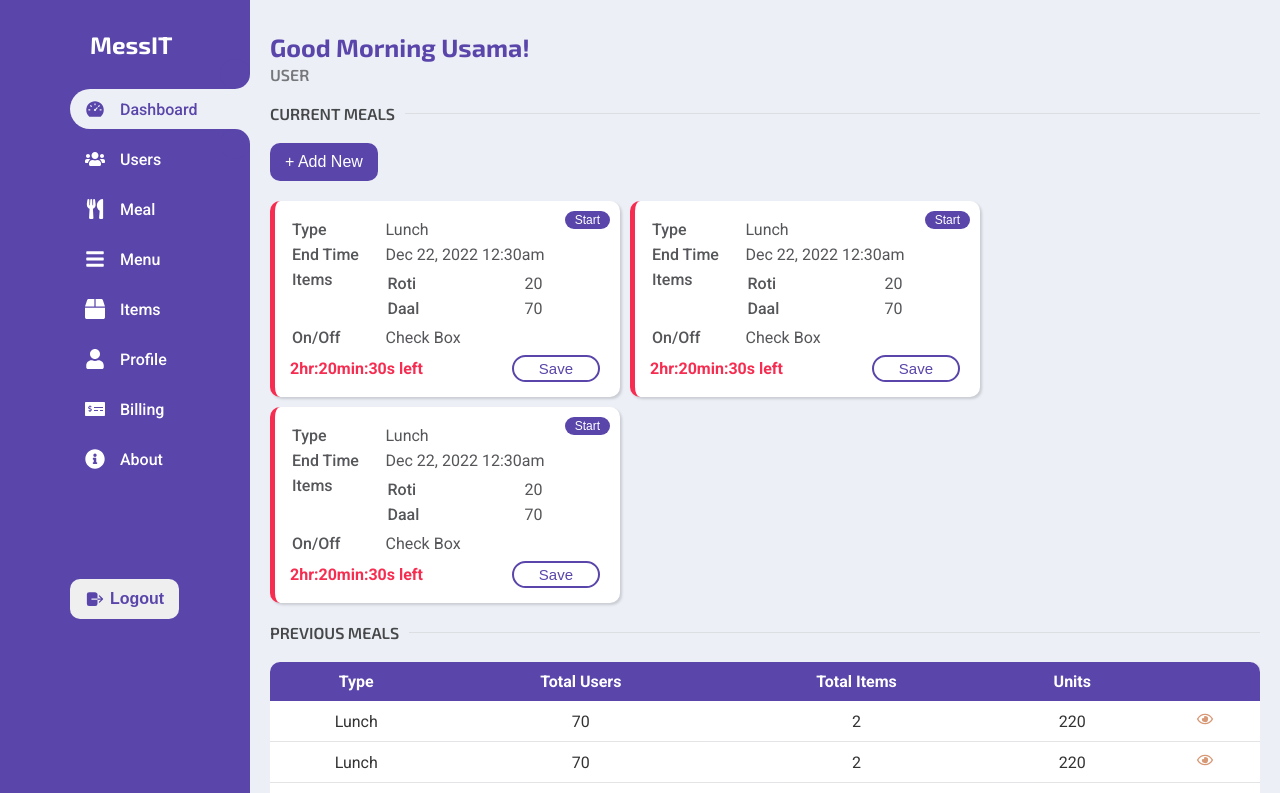
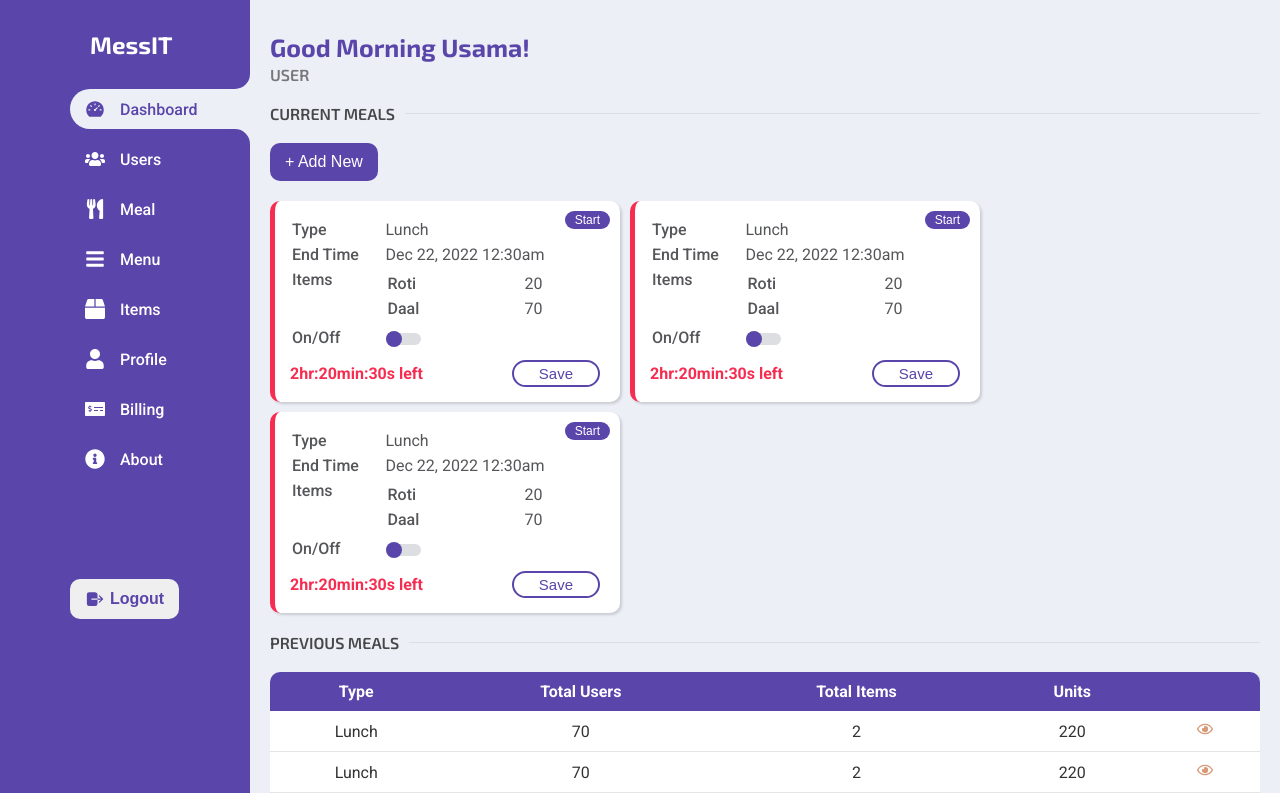
Before and after one commit to usama440-coder/MessIT-Client, a React (Create React App) app: page /meal in a window 1280 px wide. Shown: the top 793 px of the page. Built offline with nearby package versions, Linux system fonts and the light colour scheme.

Commit message:
Adding switch to current meal component

```diff
--- a/src/components/CurrentMeal/CurrentMeal.component.css
+++ b/src/components/CurrentMeal/CurrentMeal.component.css
@@ -14,6 +14,11 @@
     width: 100%;
     font-size: 16px;
 }
+
+.currentMealItem table tr {
+    vertical-align: center;
+}
+
 
 .currentMealItem > table tr td {
     /* border: 2px solid gray; */
@@ -76,3 +81,65 @@
     cursor: pointer;
     background-color: var(--hover-primary-btn);
 }
+
+
+/* Toggle switch */
+.switch {
+    position: relative;
+    display: inline-block;
+    width: 35px;
+    height: 12px;
+    margin-top: 5px;
+  }
+
+  .switch input {
+    opacity: 0;
+    width: 0;
+    height: 0;
+  }
+
+  .slider {
+    position: absolute;
+    cursor: pointer;
+    top: 0;
+    left: 0;
+    right: 0;
+    bottom: 0;
+    background-color: var(--gray-color);
+    -webkit-transition: .4s;
+    transition: .4s;
+  }
+
+  .slider:before {
+    position: absolute;
+    content: "";
+    height: 16px;
+    width: 16px;
+    left: 0px;
+    bottom: -2px;
+    background-color: var(--primary-color);
+    -webkit-transition: .4s;
+    transition: .4s;
+  }
+
+  input:checked + .slider {
+    background-color: #2196F3;
+  }
+
+  input:focus + .slider {
+    box-shadow: 0 0 1px #2196F3;
+  }
+
+  input:checked + .slider:before {
+    -webkit-transform: translateX(20px);
+    -ms-transform: translateX(20px);
+    transform: translateX(20px);
+  }
+
+  .slider.round {
+    border-radius: 34px;
+  }
+
+  .slider.round:before {
+    border-radius: 50%;
+  }
--- a/src/components/CurrentMeal/CurrentMeal.component.jsx
+++ b/src/components/CurrentMeal/CurrentMeal.component.jsx
@@ -39,7 +39,12 @@
           </tr>
           <tr>
             <td>On/Off</td>
-            <td>Check Box</td>
+            <td>
+              <label className="switch">
+                <input type="checkbox" />
+                <span className="slider round"></span>
+              </label>
+            </td>
           </tr>
         </tbody>
       </table>
```
